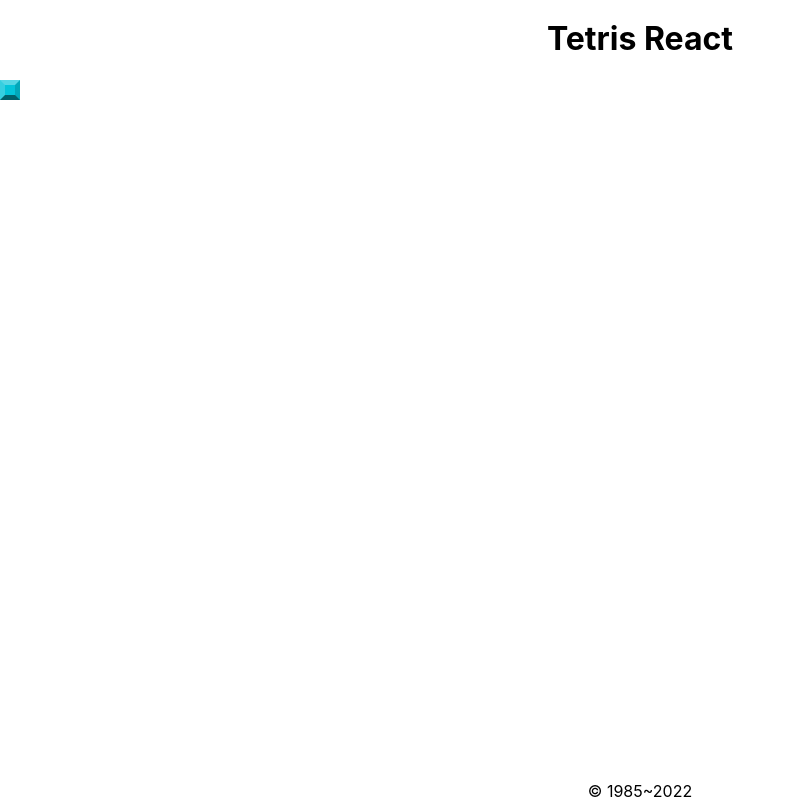
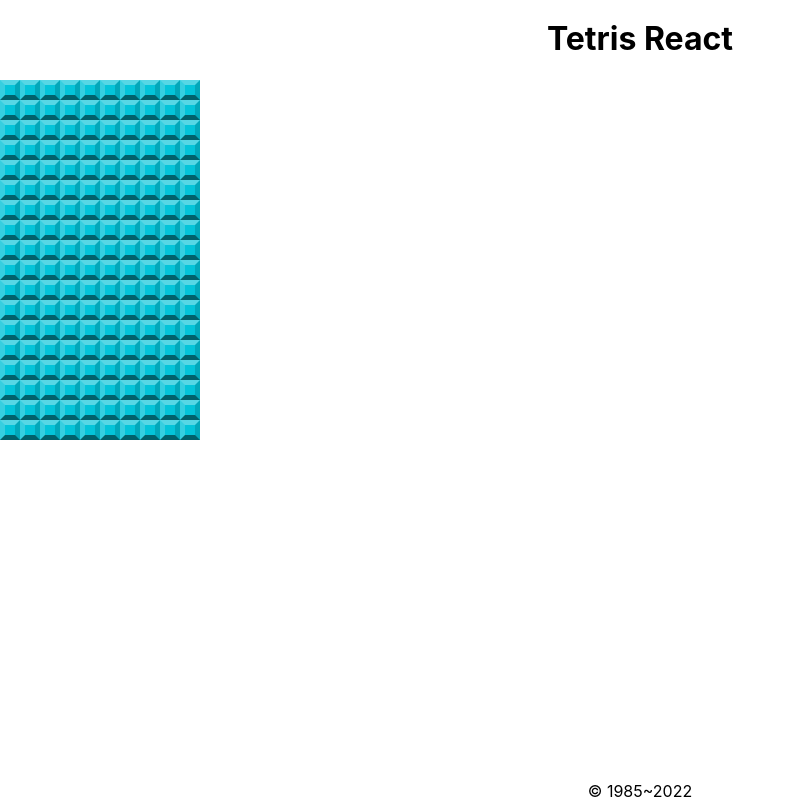
Before and after one commit to masterciel/react_tetris, a React (Vite) app: page / in a window 1280 px wide. Shown: the whole page, without its empty margins (0-796 px from the left). Built offline with nearby package versions, Linux system fonts and the light colour scheme.

Commit message:
✨ feat: add playfield component

```diff
--- /dev/null
+++ b/src/components/Playfield/Playfield.css
@@ -0,0 +1,6 @@
+.playfield {
+  display: grid;
+  grid-template-columns: repeat(var(--cols), var(--tile-size));
+  grid-gap: 0;
+  align-self: flex-start;
+}
--- /dev/null
+++ b/src/components/Playfield/Playfield.tsx
@@ -0,0 +1,24 @@
+import React from 'react';
+import { PlayfieldCell } from '../PlayfieldCell/PlayfieldCell';
+
+import './Playfield.css';
+
+const Playfield = () => {
+  // @TODO Playfield rows & cols shouldn't be hardcoded
+  const rows = 18;
+  const cols = 10;
+
+  const playfieldGrid: JSX.Element[][] = [];
+  for (let row = 0; row < rows; row++) {
+    playfieldGrid.push([]);
+    for (let col = 0; col < cols; col++) {
+      playfieldGrid[row].push(
+        <PlayfieldCell key={`${col}${row}`} colorNumber={1} />
+      );
+    }
+  }
+
+  return <div className="playfield">{playfieldGrid}</div>;
+};
+
+export { Playfield };
--- a/src/components/Tetrion/Tetrion.tsx
+++ b/src/components/Tetrion/Tetrion.tsx
@@ -1,10 +1,10 @@
 import React from 'react';
-import { PlayfieldCell } from '../PlayfieldCell/PlayfieldCell';
+import { Playfield } from '../Playfield/Playfield';
 
 const Tetrion = () => {
   return (
     <div className="tetrion">
-      <PlayfieldCell colorNumber={1} />
+      <Playfield />
     </div>
   );
 };
```
